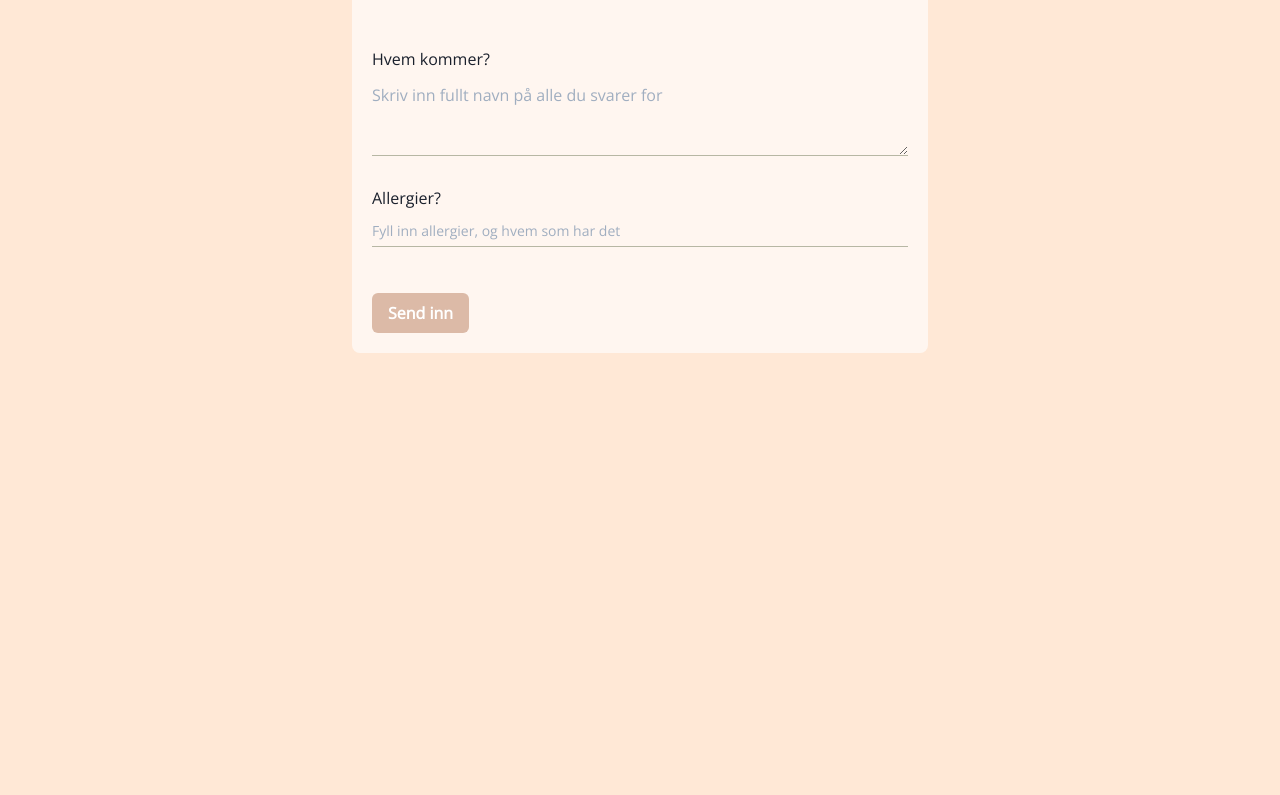
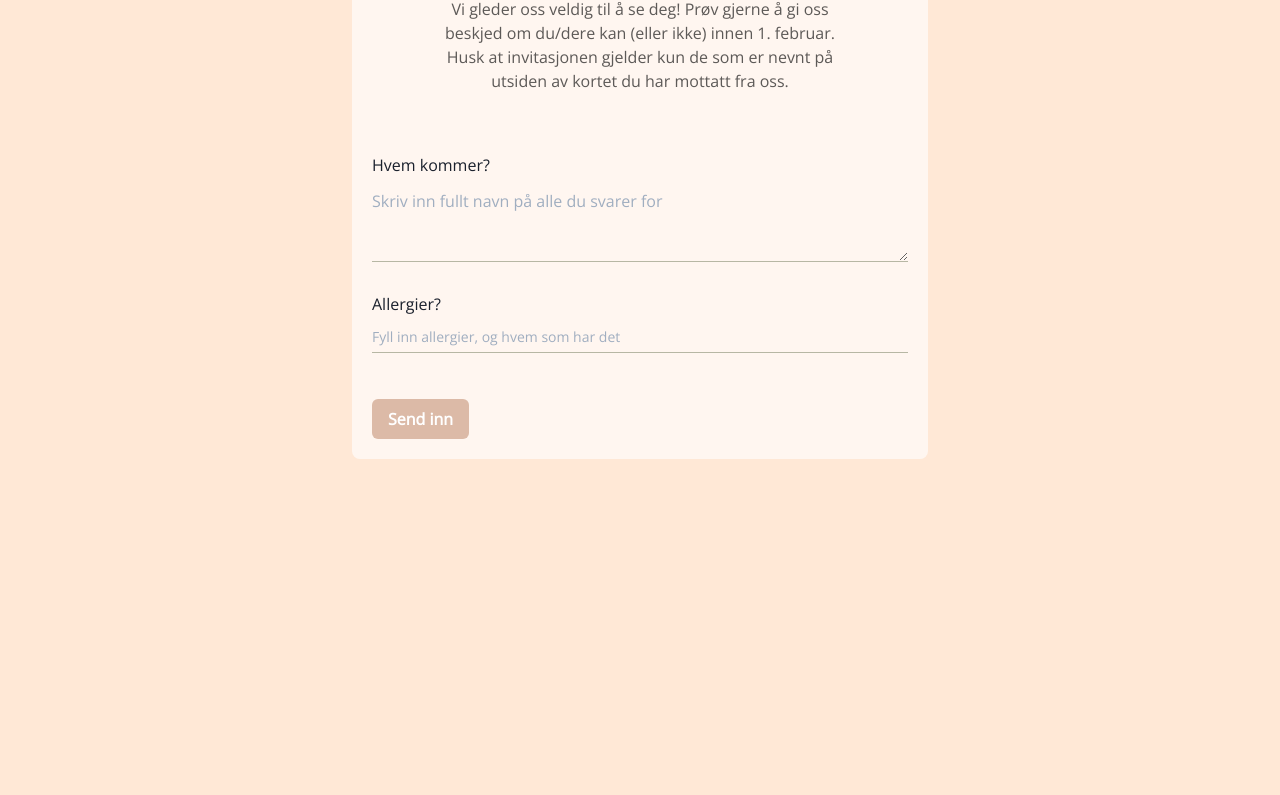
Before and after one commit to FredrikSigvartsen/fantastic-energy, a Gatsby site: page /rsvp in a window 1280 px wide. Shown: the part 238-1033 px from the top of the page. Built offline with nearby package versions, Linux system fonts and the light colour scheme; Gatsby itself is replaced by a stand-in of ours.

Commit message:
Additional text

```diff
--- a/src/pages/rsvp.js
+++ b/src/pages/rsvp.js
@@ -24,9 +24,17 @@ const RSVP = () => {
         overflow="hidden"
       >
         <Box bg="whiteAlpha.700" color="" borderRadius="lg">
-          <Heading mt="30px" textAlign="center">
+          <Heading mt="30px" mb="10px" textAlign="center">
             Kommer du?
           </Heading>
+          <Center>
+            <Text color="blackAlpha.700" textAlign="center" maxW="400px">
+              Vi gleder oss veldig til å se deg! Prøv gjerne å gi oss beskjed om
+              du/dere kan (eller ikke) innen 1. februar. Husk at invitasjonen
+              gjelder kun de som er nevnt på utsiden av kortet du har mottatt
+              fra oss.
+            </Text>
+          </Center>
           <Center>
             <Box w="xl" mt="40px" p="20px">
               <Form />
```
